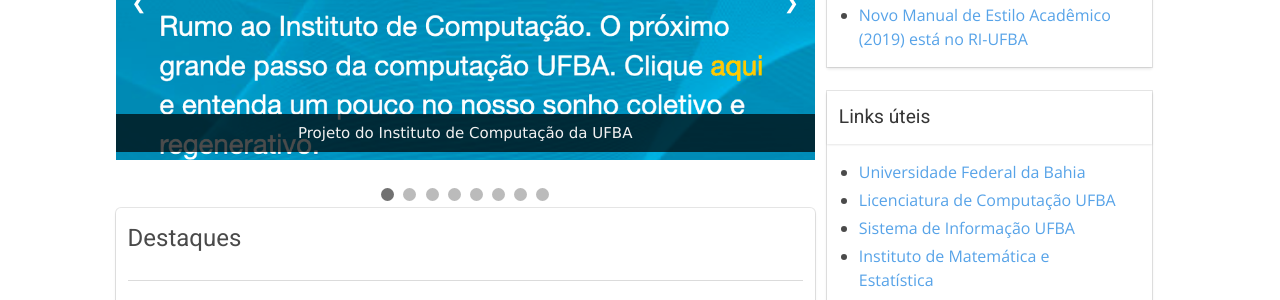
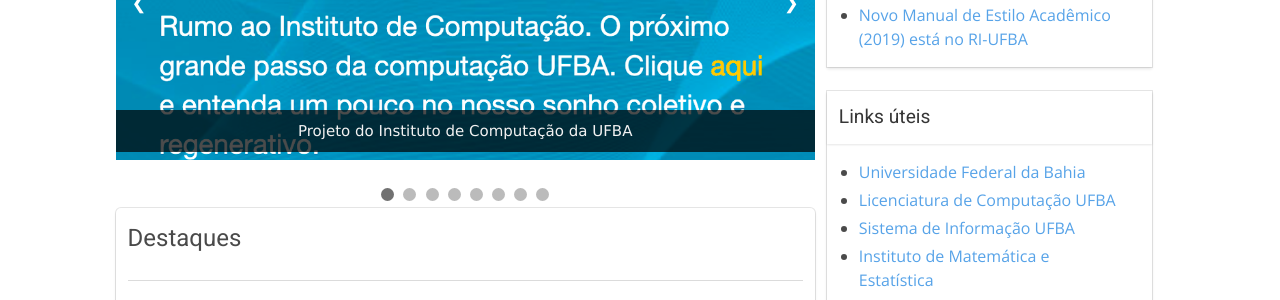
Before and after one commit to bcc-ufba/bcc-ufba.github.io, a Jekyll site: the page built from index.html, in a window 1280 px wide. Shown: the part 491-791 px from the top of the page. Built offline with Jekyll 4.4.1, drawn with Linux system fonts in a browser that asks for light colours; the list of posts is cut into pages by our own code.

Commit message:
Update custom.css

```diff
--- a/assets/css/custom.css
+++ b/assets/css/custom.css
@@ -50,7 +50,7 @@
 .text {
 	color: #f2f2f2;
 	font-size: 15px;
-	padding: 8px 12px;
+	padding: 10px 12px;
 	position: absolute;
 	bottom: 8px;
 	width: 100%;
```
